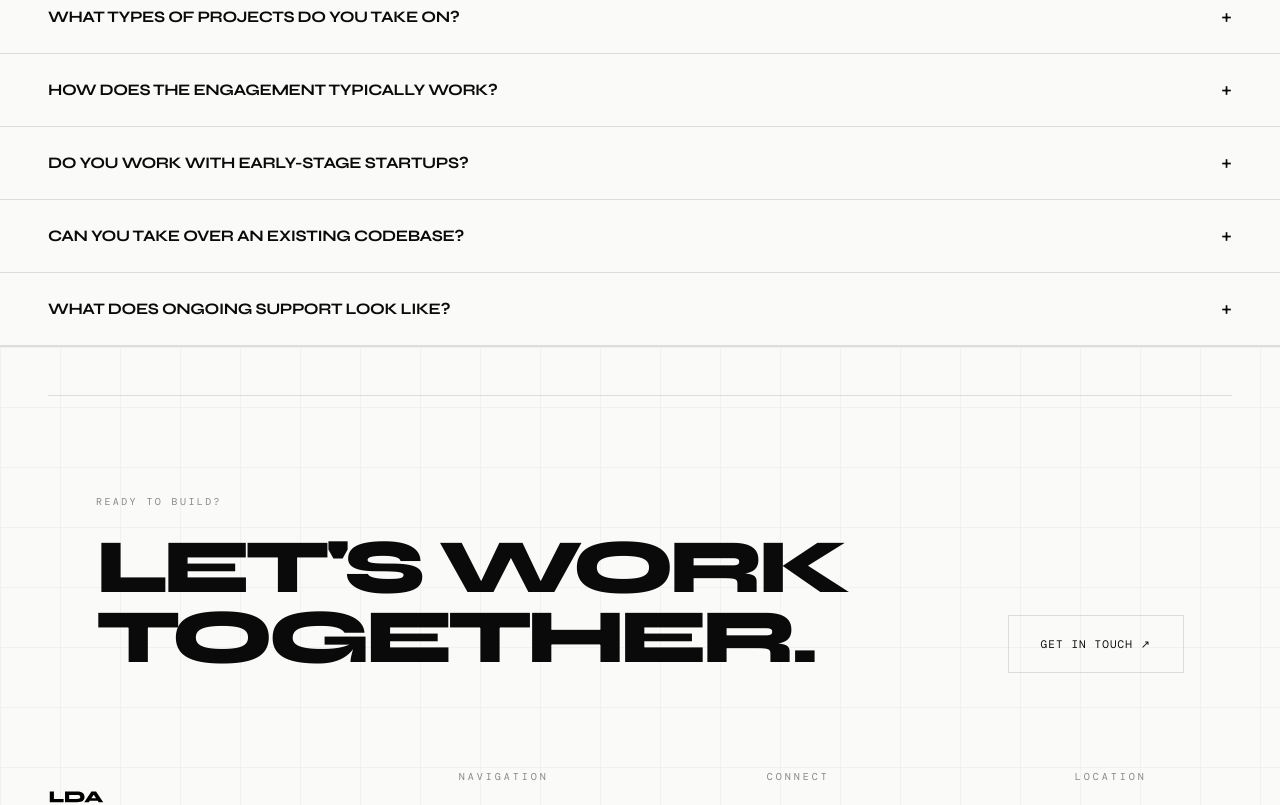
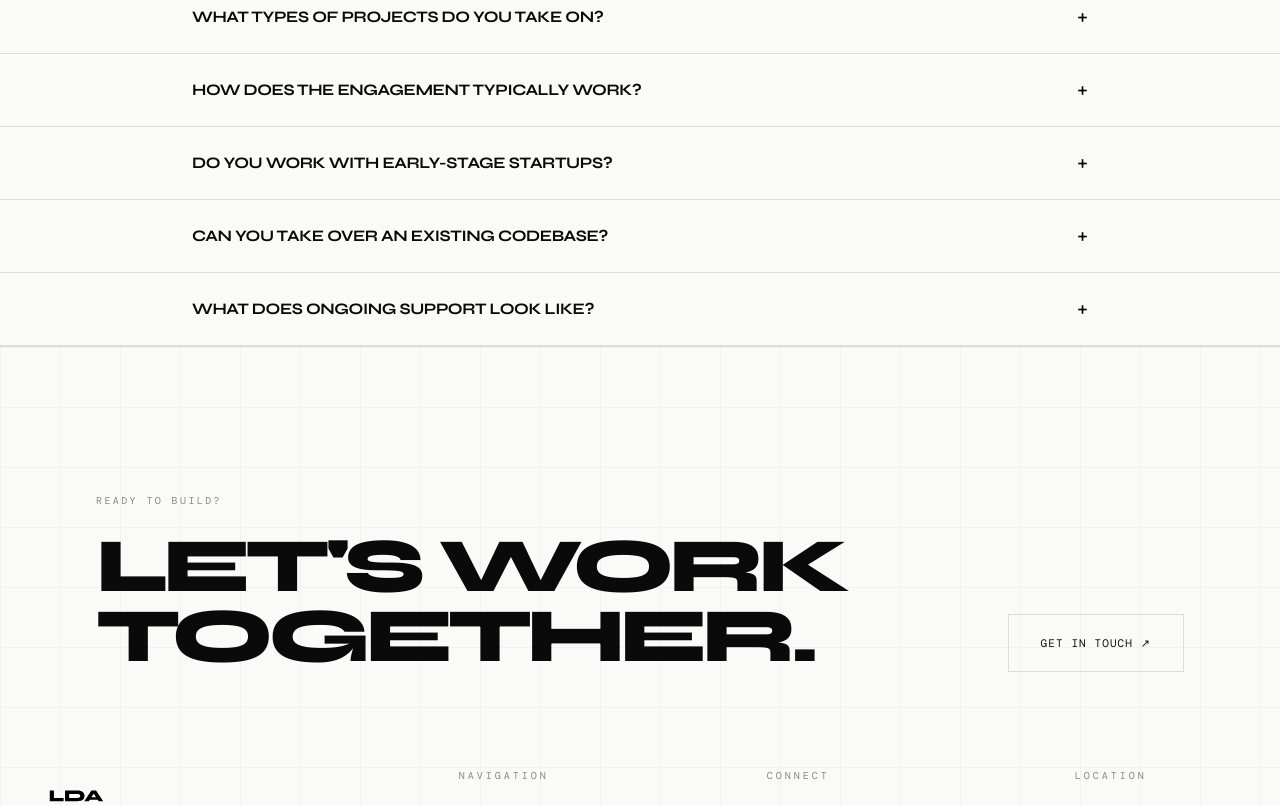
Before and after one commit to ldanh270/portfolio, a Next.js app: page /services in a window 1280 px wide. Shown: the part 4080-4885 px from the top of the page. Built offline with nearby package versions, Linux system fonts and the light colour scheme; a web font is replaced by a local one.

Commit message:
fix: fix footer CTA padding

```diff
--- a/src/components/layout/CTAContact.tsx
+++ b/src/components/layout/CTAContact.tsx
@@ -6,7 +6,7 @@ import { RadialHover } from "@/components/ui/RadialHover";
 
 export function CTAContact() {
 	return (
-		<section className="border-t border-brand-border px-6 py-24 sm:px-12">
+		<section className="px-6 py-24 sm:px-12">
 			<FadeIn y={28}>
 				<div className="flex flex-col gap-10 md:flex-row md:items-end md:justify-between">
 					{/* Text */}
--- a/src/components/sections/services/FAQSection.tsx
+++ b/src/components/sections/services/FAQSection.tsx
@@ -22,10 +22,10 @@ function FAQItem({ faq, index, isOpen, onToggle }: FAQItemProps) {
 				<button
 					type="button"
 					onClick={onToggle}
-					className="flex w-full items-center justify-between gap-4 px-6 py-6 text-left sm:px-12"
+					className="flex w-full items-center justify-between gap-4 px-6 py-6 text-left sm:px-48"
 					aria-expanded={isOpen}
 				>
-					<span className="font-bold uppercase tracking-tight">{faq.question}</span>
+					<h3 className="font-bold uppercase tracking-tight">{faq.question}</h3>
 					<motion.span
 						animate={{ rotate: isOpen ? 45 : 0 }}
 						transition={{ duration: 0.25, ease: [0.22, 1, 0.36, 1] }}
@@ -46,7 +46,7 @@ function FAQItem({ faq, index, isOpen, onToggle }: FAQItemProps) {
 							transition={{ duration: 0.35, ease: [0.22, 1, 0.36, 1] }}
 							style={{ overflow: "hidden" }}
 						>
-							<p className="px-6 pb-8 text-sm leading-8 text-[#555] sm:px-12">{faq.answer}</p>
+							<p className="px-6 pb-8 text-sm leading-8 text-[#555] sm:px-48">{faq.answer}</p>
 						</motion.div>
 					)}
 				</AnimatePresence>
```
